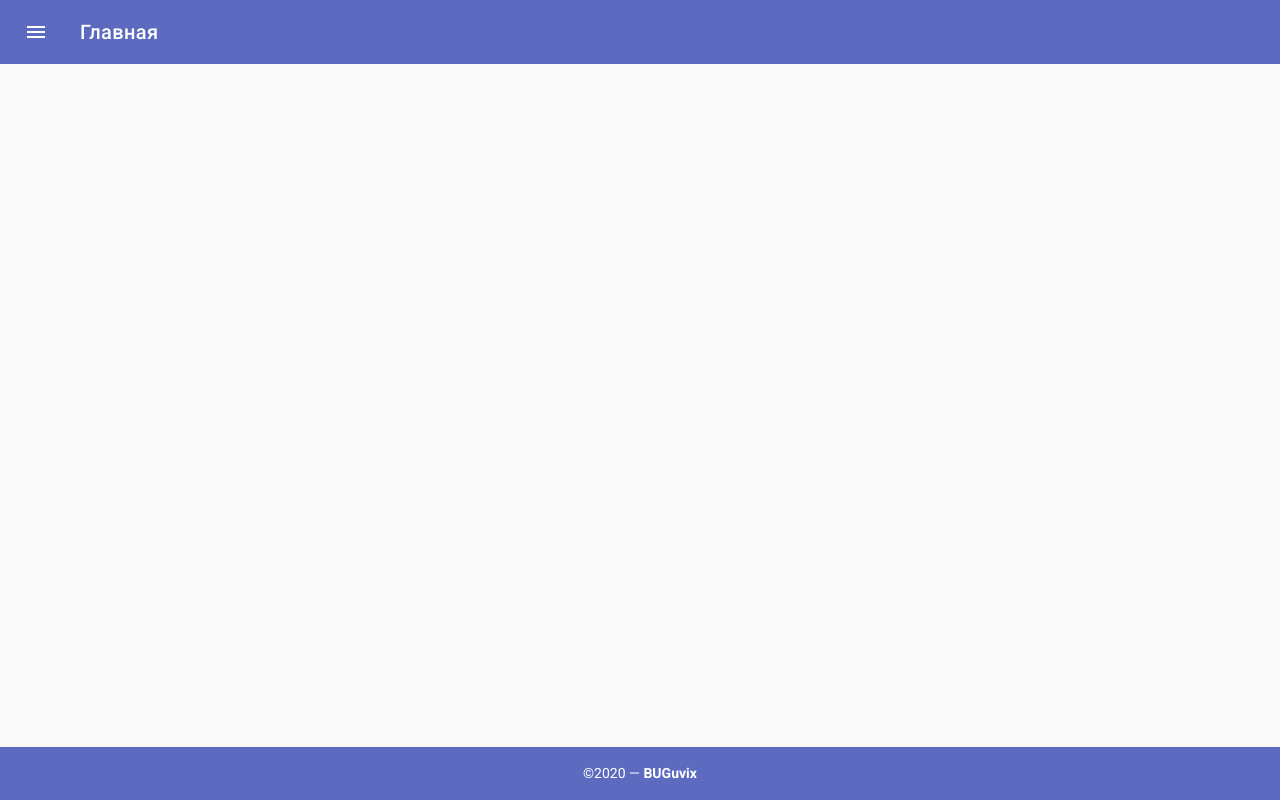
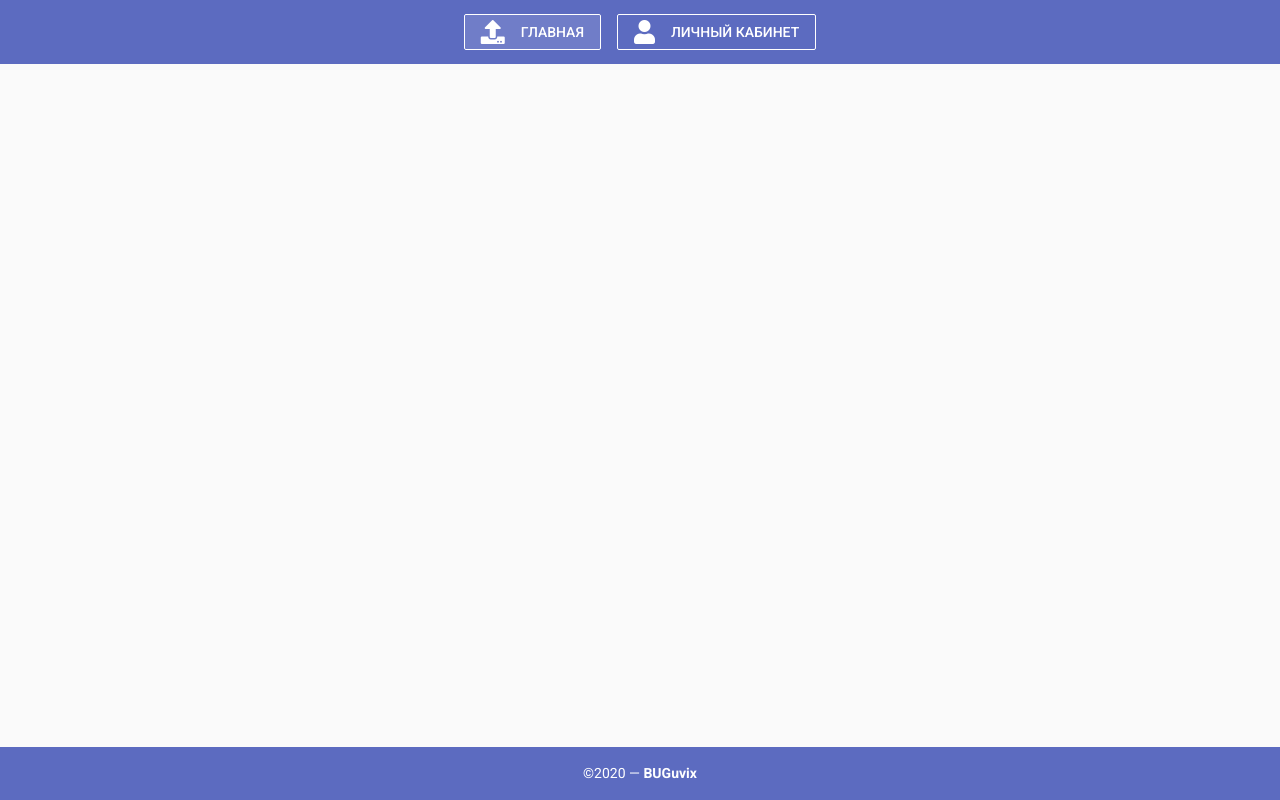
Before and after one commit to Hosttik/memHack, a Vue app in the folder frontend/: page / in a window 1280 px wide. Built offline with nearby package versions, Linux system fonts and the light colour scheme.

Commit message:
header fixes + webpack fix

```diff
--- a/frontend/config/webpack.dev.config.js
+++ b/frontend/config/webpack.dev.config.js
@@ -28,6 +28,7 @@ const devConfig = merge.smart(baseConfig, {
   devServer: {
     contentBase: path.join(projectRootDir, "dist"),
     port,
+    historyApiFallback: true,
     inline: true,
     host: "0.0.0.0"
   },
--- a/frontend/src/components/App/App.vue
+++ b/frontend/src/components/App/App.vue
@@ -2,37 +2,22 @@
     <div id="app">
         <v-app>
             <v-toolbar dark tabs flat color="primary">
-        <v-toolbar-side-icon @click="toggleeMenu"></v-toolbar-side-icon>
-        <v-toolbar-title>{{ $router.currentRoute.name }} </v-toolbar-title>
+                <v-spacer></v-spacer>
+
+                <v-btn v-for="item in getMenuItems()"
+                       outline
+                       class="ma-2"
+                       :key="item.title"
+                       :to="item.href"
+                       outlined>
+                    <v-icon left>{{ item.icon }}</v-icon>
+                    {{ item.title }}
+                </v-btn>
+
                 <v-spacer></v-spacer>
             </v-toolbar>
             <v-content>
-        <v-navigation-drawer
-          temporary
-          v-model="showMenu"
-          height="100%"
-          absolute
-        >
-          <v-list class="pt-0" dense>
-            <v-divider></v-divider>
-
-            <v-list-tile
-              v-for="item in getMenuItems()"
-              :key="item.title"
-              @click=""
-              :to="item.href"
-            >
-              <v-list-tile-action>
-                <v-icon>{{ item.icon }}</v-icon>
-              </v-list-tile-action>
-
-              <v-list-tile-content>
-                <v-list-tile-title>{{ item.title }}</v-list-tile-title>
-              </v-list-tile-content>
-            </v-list-tile>
-          </v-list>
-        </v-navigation-drawer>
-        <v-container grid-list-md text-xs-center @click="hideMenu">
+                <v-container grid-list-md text-xs-center>
                     <router-view></router-view>
                 </v-container>
             </v-content>
@@ -54,35 +39,28 @@
 
 <script>
   export default {
-  name: "App",
+    name: 'App',
+    created: function () {
+      console.log(this.$router.currentRoute)
+    },
     data() {
-    return {
-      showMenu: false
-    };
+      return {};
     },
     methods: {
-    toggleeMenu() {
-      this.showMenu = !this.showMenu;
-    },
-    hideMenu() {
-      this.showMenu = false;
-    },
       getMenuItems() {
-      return [
-        {
-          title: "Главная",
-          icon: "home",
-          href: "/"
-        },
-        {
-          title: "Ресурсы",
-          icon: "view_list",
-          href: "/resources"
-        }
-      ];
+        return [{
+          title: 'Главная',
+          icon: 'fa-upload',
+          href: '/'
+        }, {
+          title: 'Личный кабинет',
+          icon: 'fa-user',
+          href: '/account'
+        }];
       }
     }
   };
 </script>
 
-<style scoped></style>
+<style scoped>
+</style>
--- a/frontend/src/router/router.js
+++ b/frontend/src/router/router.js
@@ -1,7 +1,7 @@
 import Vue from "vue";
 import Router from "vue-router";
 import Home from "src/components/Home/Home";
-import Resources from "src/components/Resources/Resources";
+import Account from "src/components/Account/Account";
 
 Vue.use(Router);
 
@@ -14,9 +14,9 @@ export default new Router({
       component: Home
     },
     {
-      path: "/resources",
-      name: "Ресурсы",
-      component: Resources
+      path: "/account",
+      name: "Личный кабинет",
+      component: Account
     }
   ]
 });
```
Also changed, not shown: frontend/src/components/Account/Account.vue (renamed from frontend/src/components/Resources/Resources.vue), 1 other file (tests, documents, lock files or other folders). Lines whose indentation alone changed are shown as unchanged.
